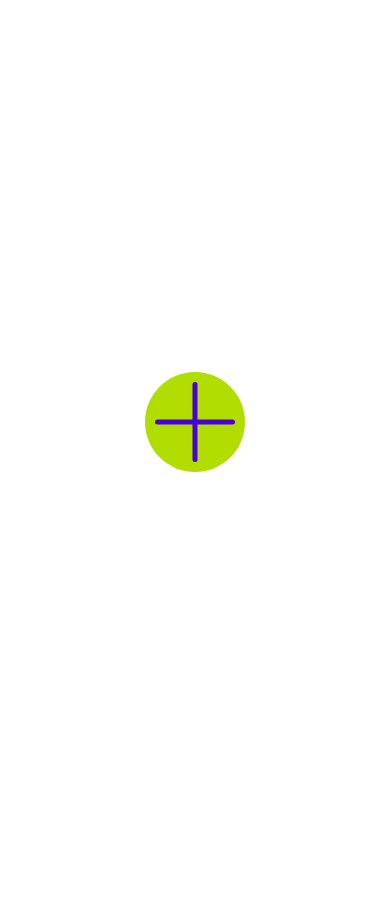
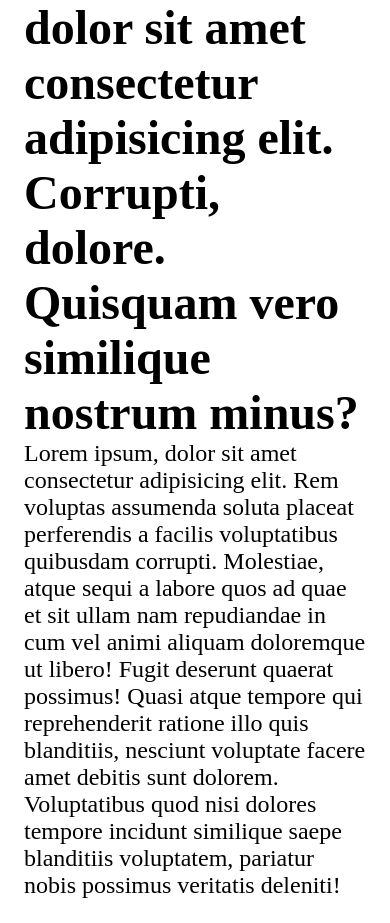
Before and after one commit to py-kd/Only-Texting, a plain HTML site: page index.html in a window 390 px wide. Before the commit the page ends 844 px from the top, so only its background shows below. Drawn offline with Linux system fonts and the light colour scheme; a script that the page names is missing.

Commit message:
Responsive Font-size using Clapm() method

```diff
--- a/assets/script.js
+++ /dev/null
@@ -1,11 +0,0 @@
-let controlArrow = document.getElementsByClassName("open");
-console.log(controlArrow);
-
-for (const arrow of controlArrow) {
-      console.log(arrow);
-
-      arrow.addEventListener("click", ()=> {
-            arrow.classList.toggle("open");
-            arrow.classList.add("close");
-      });
-}
--- a/assets/style.css
+++ b/assets/style.css
@@ -11,52 +11,8 @@ body {
     justify-content: center;
     align-items: center;
 }
-.open{
-    width: 100px;
-    height: 100px;
-    background-color: rgb(177, 221, 0);
-    border-radius: 50%;
+.container{
+    padding: 1em;
+    font-size: clamp(24px , 3vw, 40px);
+    /* font-size: clamp(min , val, max); */
 }
-.open::before{
-    content: "";
-    position: absolute;
-    top: 50%;
-    left: 50%;
-    transform: translate(-50%, -50%);
-    width: 5px;
-    height: 80px;
-    background: #4900dc;
-    transition: all 0.3s ease-in-out;
-    border-radius: 5em;
-}
-.open::after{
-    content: "";
-    position: absolute;
-    top: 50%;
-    left: 50%;
-    transform: translate(-50%, -50%) rotate(90deg);
-    width: 5px;
-    height: 80px;
-    background: #4900dc;
-    transition: all 0.3s ease-in-out;
-    border-radius: 5em;
-}
-
-.close{
-    width: 100px;
-    height: 100px;
-    border-radius: 50%;
-    background-color: rgb(177, 221, 0);
-}
-.close::after{
-    content: "";
-    position: absolute;
-    top: 50%;
-    left: 50%;
-    transform: translate(-50%, -50%) rotate(90deg);
-    width: 5px;
-    height: 80px;
-    background: #4900dc;
-    transition: all 0.3s ease-in-out;
-    border-radius: 5em;
-}
--- a/index.html
+++ b/index.html
@@ -14,7 +14,10 @@
 
 <body>
 
-      <div class="open"></div>
+      <div class="container">
+            <h1>Lorem ipsum dolor sit amet consectetur adipisicing elit. Corrupti, dolore. Quisquam vero similique nostrum minus?</h1>
+            <p>Lorem ipsum, dolor sit amet consectetur adipisicing elit. Rem voluptas assumenda soluta placeat perferendis a facilis voluptatibus quibusdam corrupti. Molestiae, atque sequi a labore quos ad quae et sit ullam nam repudiandae in cum vel animi aliquam doloremque ut libero! Fugit deserunt quaerat possimus! Quasi atque tempore qui reprehenderit ratione illo quis blanditiis, nesciunt voluptate facere amet debitis sunt dolorem. Voluptatibus quod nisi dolores tempore incidunt similique saepe blanditiis voluptatem, pariatur nobis possimus veritatis deleniti!</p>
+      </div>
 
 </body>
 
```
